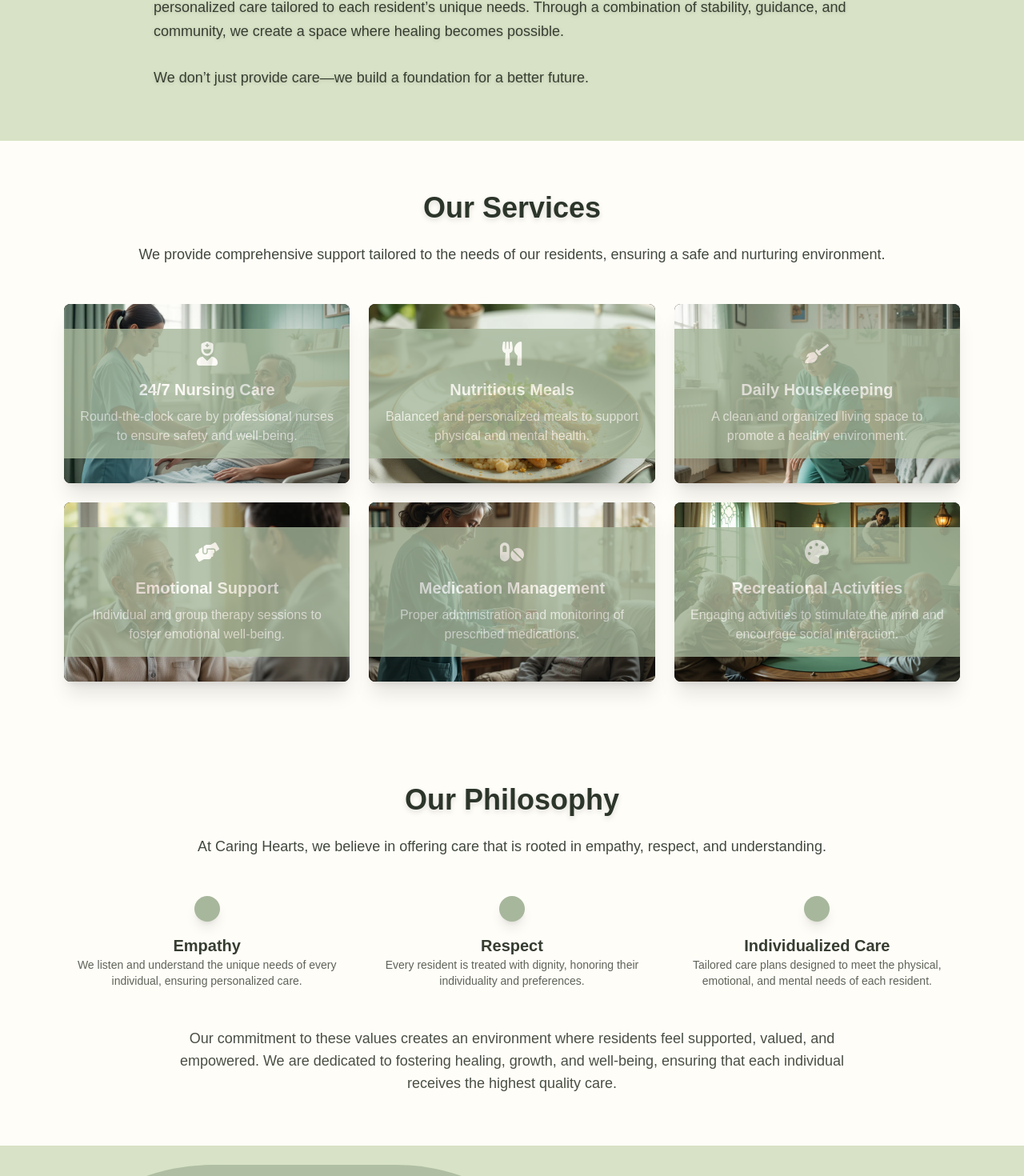
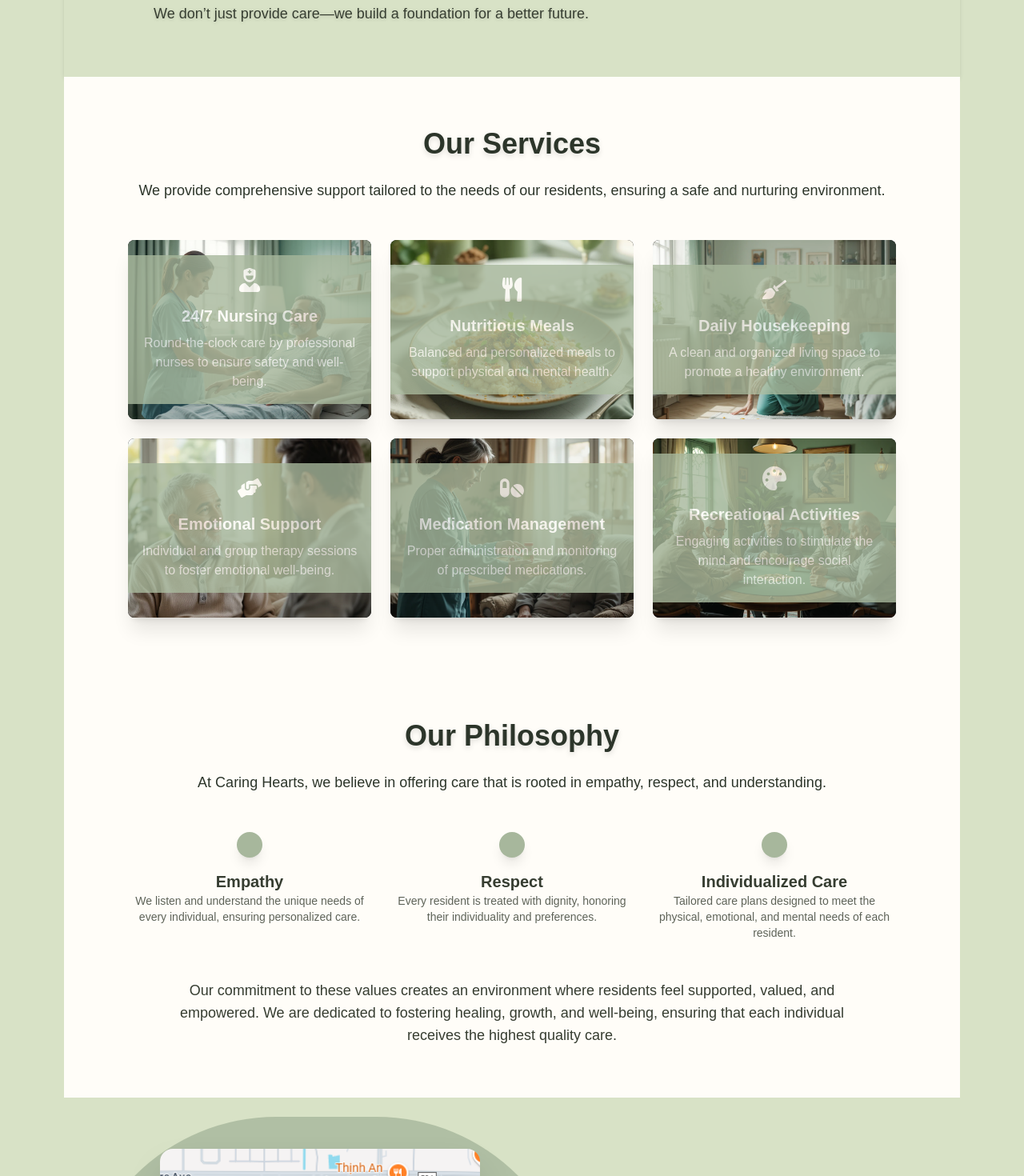
Before and after one commit to DamRandom/caring-hearts, a Next.js app: page / in a window 1280 px wide. Shown: the part 1323-2793 px from the top of the page at 80% size. Built offline with nearby package versions, Linux system fonts and the light colour scheme.

Commit message:
Add AOS animations for the rest of the sections and clean up code

```diff
--- a/src/app/(page)/page.tsx
+++ b/src/app/(page)/page.tsx
@@ -13,13 +13,12 @@ export default function Home() {
       <Header />
       <main className="flex-grow p-8 sm:p-20 text-center sm:text-left bg-[#D8E2C6]">
         <Hero />
-      </main>
         <AboutUs />
         <Services />
         <OurPhilosophy />
         <Location />
         <FinalCalltoAction />
-        {/* Otras secciones aquí */}
+      </main>
       <Footer />
     </div>
   );
--- a/src/components/FinalCalltoAction.tsx
+++ b/src/components/FinalCalltoAction.tsx
@@ -1,11 +1,29 @@
 'use client';
 
+import { useEffect } from "react";
+import "aos/dist/aos.css";
+
 export default function CTA() {
+  useEffect(() => {
+    import("aos").then((AOS) => {
+      AOS.init({ duration: 1000 });
+    });
+  }, []);
+
   return (
     <section className="relative py-32 text-center">
       <div className="max-w-6xl mx-auto relative z-10">
-        <h2 className="text-4xl font-bold text-[#363D31] mb-4">Ready to take the next step?</h2>
-        <p className="text-lg text-[#363D31] opacity-90 mb-8">
+        <h2
+          className="text-4xl font-bold text-[#363D31] mb-4"
+          data-aos="fade-up"
+        >
+          Ready to take the next step?
+        </h2>
+        <p
+          className="text-lg text-[#363D31] opacity-90 mb-8"
+          data-aos="fade-up"
+          data-aos-delay="200"
+        >
           Let’s start the conversation about how we can support you.
         </p>
 
@@ -14,6 +32,8 @@ export default function CTA() {
           <a
             href="tel:+1234567890"
             className="inline-block bg-[#A7B79C] text-[#FFFDF8] text-lg font-semibold py-3 px-8 rounded-full shadow-lg hover:bg-[#8C9D85] hover:shadow-xl transition-all duration-300"
+            data-aos="fade-up"
+            data-aos-delay="400"
           >
             Call Now
           </a>
@@ -24,6 +44,8 @@ export default function CTA() {
             target="_blank"
             rel="noopener noreferrer"
             className="inline-block bg-[#A7B79C] text-[#FFFDF8] text-lg font-semibold py-3 px-8 rounded-full shadow-lg hover:bg-[#8C9D85] hover:shadow-xl transition-all duration-300"
+            data-aos="fade-up"
+            data-aos-delay="600"
           >
             Send a Message
           </a>
--- a/src/components/Hero.tsx
+++ b/src/components/Hero.tsx
@@ -1,27 +1,46 @@
+'use client';
+
+import { useEffect } from "react";
+import "aos/dist/aos.css";
 import Image from "next/image";
 
 export default function Hero() {
+  useEffect(() => {
+    import("aos").then((AOS) => {
+      AOS.init({ duration: 1000 });
+    });
+  }, []);
+
   return (
     <section className="relative w-full min-h-screen flex items-center justify-center bg-gradient-to-b from-[#F5F0E6] to-[#FFFDF8] px-6 sm:px-12 lg:px-20">
       <div className="max-w-6xl w-full flex flex-col-reverse sm:flex-row items-center justify-between">
         {/* Text Content */}
-        <div className="sm:w-1/2 text-center sm:text-left">
+        <div
+          className="sm:w-1/2 text-center sm:text-left"
+          data-aos="fade-up"
+        >
           <h1 className="text-4xl sm:text-5xl font-bold text-[#363D31] drop-shadow-md mb-6">
             Providing Comfort & Care for Every Mind
           </h1>
-          <p className="text-lg text-[#363D31] opacity-90 mb-6">
+          <p className="text-lg text-[#363D31] opacity-90 mb-6" data-aos="fade-up" data-aos-delay="200">
             At <strong>Caring Hearts Supportive Service</strong>, we offer a safe and welcoming home for men living with mental health challenges. Our dedicated team provides personalized support, fostering growth, stability, and a sense of belonging.
           </p>
           <a
             href="#about"
             className="inline-block bg-[#A7B79C] text-[#FFFDF8] text-lg font-semibold py-3 px-8 rounded-full shadow-lg hover:bg-[#8C9D85] hover:shadow-xl transition-all duration-300"
+            data-aos="fade-up"
+            data-aos-delay="400"
           >
             Learn More
           </a>
         </div>
 
         {/* Image */}
-        <div className="sm:w-1/2 flex justify-center">
+        <div
+          className="sm:w-1/2 flex justify-center"
+          data-aos="fade-up"
+          data-aos-delay="600"
+        >
           <div className="relative w-80 h-80 sm:w-[400px] sm:h-[400px] shadow-lg rounded-lg overflow-hidden">
             <Image
               src="/images/hero.jpg"
--- a/src/components/Location.tsx
+++ b/src/components/Location.tsx
@@ -1,49 +1,56 @@
 'use client';
 
+import { useState, useEffect } from "react";
+import "aos/dist/aos.css";
 import Image from "next/image";
-import { useState } from "react";
 
 export default function Location() {
   const [showInfo, setShowInfo] = useState(false);
 
+  useEffect(() => {
+    import("aos").then((AOS) => {
+      AOS.init({ duration: 1000 });
+    });
+  }, []);
+
   return (
-    <section className="relative py-16 px-6 sm:px-12 lg:px-20  ">
+    <section className="relative py-16 px-6 sm:px-12 lg:px-20">
       <div className="max-w-6xl mx-auto flex flex-col sm:flex-row items-center">
         {/* Left: Map Section */}
-        <div className="relative w-full sm:w-1/2 h-96 flex justify-center items-center">
-          {/* Semicircle Background (aesthetic background for the map) */}
+        <div
+          className="relative w-full sm:w-1/2 h-96 flex justify-center items-center"
+          data-aos="fade-up"
+        >
           <div className="absolute w-[130%] h-[130%] bg-[#A7B79C] rounded-full -top-10 -left-16 opacity-80"></div>
-
-          {/* Map Image with a subtle shadow and border */}
-          <div className="relative w-5/6 h-full overflow-hidden rounded-2xl shadow-2xl">
+          <div className="relative w-5/6 h-full overflow-hidden rounded-2xl shadow-2xl" data-aos="fade-up" data-aos-delay="200">
             <Image
-              src="/images/map.png" // Reemplaza con la captura de Google Maps
+              src="/images/map.png"
               alt="Our Location"
               layout="fill"
               objectFit="cover"
             />
           </div>
 
-          {/* Pin Marker (Using custom icon) */}
           <div
             className="absolute w-8 h-8 cursor-pointer animate-bounce"
             style={{ top: "50%", left: "50%" }}
             onMouseEnter={() => setShowInfo(true)}
             onMouseLeave={() => setShowInfo(false)}
+            data-aos="fade-up"
+            data-aos-delay="400"
           >
             <Image
-              src="/icons/location.png" // El icono del pin
+              src="/icons/location.png"
               alt="Location Pin"
               layout="fill"
               objectFit="contain"
             />
           </div>
 
-          {/* Hover Info */}
           {showInfo && (
-            <div className="absolute top-[55%] left-[60%] w-40 bg-white shadow-lg p-2 rounded-md text-center">
+            <div className="absolute top-[55%] left-[60%] w-40 bg-white shadow-lg p-2 rounded-md text-center" data-aos="fade-up" data-aos-delay="600">
               <Image
-                src="/images/house-thumbnail.jpg" // Imagen pequeña de la casa
+                src="/images/house-thumbnail.jpg"
                 alt="Our Home"
                 width={150}
                 height={100}
@@ -55,7 +62,11 @@ export default function Location() {
         </div>
 
         {/* Right: Description */}
-        <div className="sm:w-1/2 text-center sm:text-left mt-10 sm:mt-0 relative z-10">
+        <div
+          className="sm:w-1/2 text-center sm:text-left mt-10 sm:mt-0 relative z-10"
+          data-aos="fade-up"
+          data-aos-delay="800"
+        >
           <h2 className="text-4xl font-bold text-[#363D31] drop-shadow-md">
             Find Us Here
           </h2>
@@ -67,6 +78,8 @@ export default function Location() {
             target="_blank"
             rel="noopener noreferrer"
             className="inline-block mt-6 bg-[#A7B79C] text-[#FFFDF8] text-lg font-semibold py-3 px-8 rounded-full shadow-lg hover:bg-[#8C9D85] hover:shadow-xl transition-all duration-300"
+            data-aos="fade-up"
+            data-aos-delay="1000"
           >
             Get Directions
           </a>
--- a/src/components/OurPhilosophy.tsx
+++ b/src/components/OurPhilosophy.tsx
@@ -1,21 +1,40 @@
 'use client';
 
+import { useEffect } from "react";
+import "aos/dist/aos.css";
+
 export default function Philosophy() {
+  useEffect(() => {
+    import("aos").then((AOS) => {
+      AOS.init({ duration: 1000 });
+    });
+  }, []);
+
   return (
     <section className="py-16 px-6 sm:px-12 lg:px-20 bg-[#FFFDF8]">
       <div className="max-w-6xl mx-auto text-center">
-        <h2 className="text-4xl font-bold text-[#2C352A] mb-6 drop-shadow-md">
+        <h2
+          className="text-4xl font-bold text-[#2C352A] mb-6 drop-shadow-md"
+          data-aos="fade-up"
+        >
           Our Philosophy
         </h2>
-        <p className="text-lg text-[#2C352A] opacity-90 mb-12">
+        <p
+          className="text-lg text-[#2C352A] opacity-90 mb-12"
+          data-aos="fade-up"
+          data-aos-delay="200"
+        >
           At Caring Hearts, we believe in offering care that is rooted in empathy, respect, and understanding.
         </p>
 
         {/* Philosophy Values */}
         <div className="grid grid-cols-1 sm:grid-cols-2 lg:grid-cols-3 gap-6">
-          <div className="flex flex-col items-center">
+          <div
+            className="flex flex-col items-center"
+            data-aos="fade-up"
+            data-aos-delay="400"
+          >
             <div className="p-4 bg-[#A7B79C] rounded-full shadow-lg mb-4">
-              {/* Empathy Icon */}
               <i className="fas fa-heart text-white text-3xl"></i>
             </div>
             <h3 className="text-xl font-semibold text-[#363D31]">Empathy</h3>
@@ -24,9 +43,12 @@ export default function Philosophy() {
             </p>
           </div>
 
-          <div className="flex flex-col items-center">
+          <div
+            className="flex flex-col items-center"
+            data-aos="fade-up"
+            data-aos-delay="600"
+          >
             <div className="p-4 bg-[#A7B79C] rounded-full shadow-lg mb-4">
-              {/* Respect Icon */}
               <i className="fas fa-handshake text-white text-3xl"></i>
             </div>
             <h3 className="text-xl font-semibold text-[#363D31]">Respect</h3>
@@ -35,9 +57,12 @@ export default function Philosophy() {
             </p>
           </div>
 
-          <div className="flex flex-col items-center">
+          <div
+            className="flex flex-col items-center"
+            data-aos="fade-up"
+            data-aos-delay="800"
+          >
             <div className="p-4 bg-[#A7B79C] rounded-full shadow-lg mb-4">
-              {/* Individualized Care Icon */}
               <i className="fas fa-user-md text-white text-3xl"></i>
             </div>
             <h3 className="text-xl font-semibold text-[#363D31]">Individualized Care</h3>
@@ -48,7 +73,11 @@ export default function Philosophy() {
         </div>
 
         {/* Additional Info */}
-        <p className="text-lg text-[#363D31] opacity-90 mt-12 max-w-4xl mx-auto">
+        <p
+          className="text-lg text-[#363D31] opacity-90 mt-12 max-w-4xl mx-auto"
+          data-aos="fade-up"
+          data-aos-delay="1000"
+        >
           Our commitment to these values creates an environment where residents feel supported, valued, and empowered. We are dedicated to fostering healing, growth, and well-being, ensuring that each individual receives the highest quality care.
         </p>
       </div>
--- a/src/components/Services.tsx
+++ b/src/components/Services.tsx
@@ -1,3 +1,7 @@
+'use client';
+
+import { useEffect } from "react";
+import "aos/dist/aos.css";
 import {
   FaUserNurse,
   FaUtensils,
@@ -48,26 +52,49 @@ import {
 ];
 
 export default function Services() {
+  useEffect(() => {
+    import("aos").then((AOS) => {
+      AOS.init({ duration: 1000 });
+    });
+  }, []);
+
   return (
     <section id="services" className="py-16 px-6 sm:px-12 lg:px-20 bg-[#FFFDF8]">
       <div className="max-w-6xl mx-auto text-center">
-          <h2 className="text-4xl font-bold text-[#2C352A] mb-6 drop-shadow-md">
+        <h2
+          className="text-4xl font-bold text-[#2C352A] mb-6 drop-shadow-md"
+          data-aos="fade-up"
+        >
           Our Services
         </h2>
-          <p className="text-lg text-[#2C352A] opacity-90 mb-12">
+        <p
+          className="text-lg text-[#2C352A] opacity-90 mb-12"
+          data-aos="fade-up"
+          data-aos-delay="200"
+        >
           We provide comprehensive support tailored to the needs of our residents, ensuring a safe and nurturing environment.
         </p>
 
         {/* Services Grid */}
         <div className="grid grid-cols-1 sm:grid-cols-2 lg:grid-cols-3 gap-6">
           {services.map((service, index) => (
-              <div key={index} className="group relative w-full h-56">
+            <div
+              key={index}
+              className="group relative w-full h-56"
+              data-aos="fade-up"
+              data-aos-delay={index * 200}
+            >
               {/* Card container */}
               <div className="absolute inset-0 w-full h-full rounded-lg shadow-xl overflow-hidden transition-all duration-500 transform group-hover:scale-105 group-hover:shadow-2xl">
                 {/* Card with image */}
                 <div className="relative w-full h-full">
                   <div className="absolute inset-0 w-full h-full overflow-hidden bg-black bg-opacity-40 group-hover:bg-transparent transition-all duration-500">
-                      <Image src={service.image} alt={service.title} layout="fill" objectFit="cover" />
+                    <Image
+                      src={service.image}
+                      alt={service.title}
+                      layout="fill"
+                      objectFit="cover"
+                    />
                   </div>
                 </div>
 
@@ -75,8 +102,12 @@ import {
                 <div className="absolute inset-0 w-full h-full flex justify-center items-center transition-all duration-500 group-hover:bg-transparent group-hover:opacity-0 group-hover:text-transparent">
                   <div className="relative z-10 p-4 text-center bg-[#A7B79C] opacity-80 shadow-xl group-hover:opacity-0 group-hover:bg-transparent flex flex-col items-center transition-opacity duration-300 ease-in-out">
                     {service.icon}
-                      <h3 className="text-xl font-semibold text-[#FFFDF8] mt-4">{service.title}</h3>
-                      <p className="text-[#FFFDF8] opacity-90 mt-2">{service.description}</p>
+                    <h3 className="text-xl font-semibold text-[#FFFDF8] mt-4">
+                      {service.title}
+                    </h3>
+                    <p className="text-[#FFFDF8] opacity-90 mt-2">
+                      {service.description}
+                    </p>
                   </div>
                 </div>
               </div>
```
Lines whose indentation alone changed are shown as unchanged.
